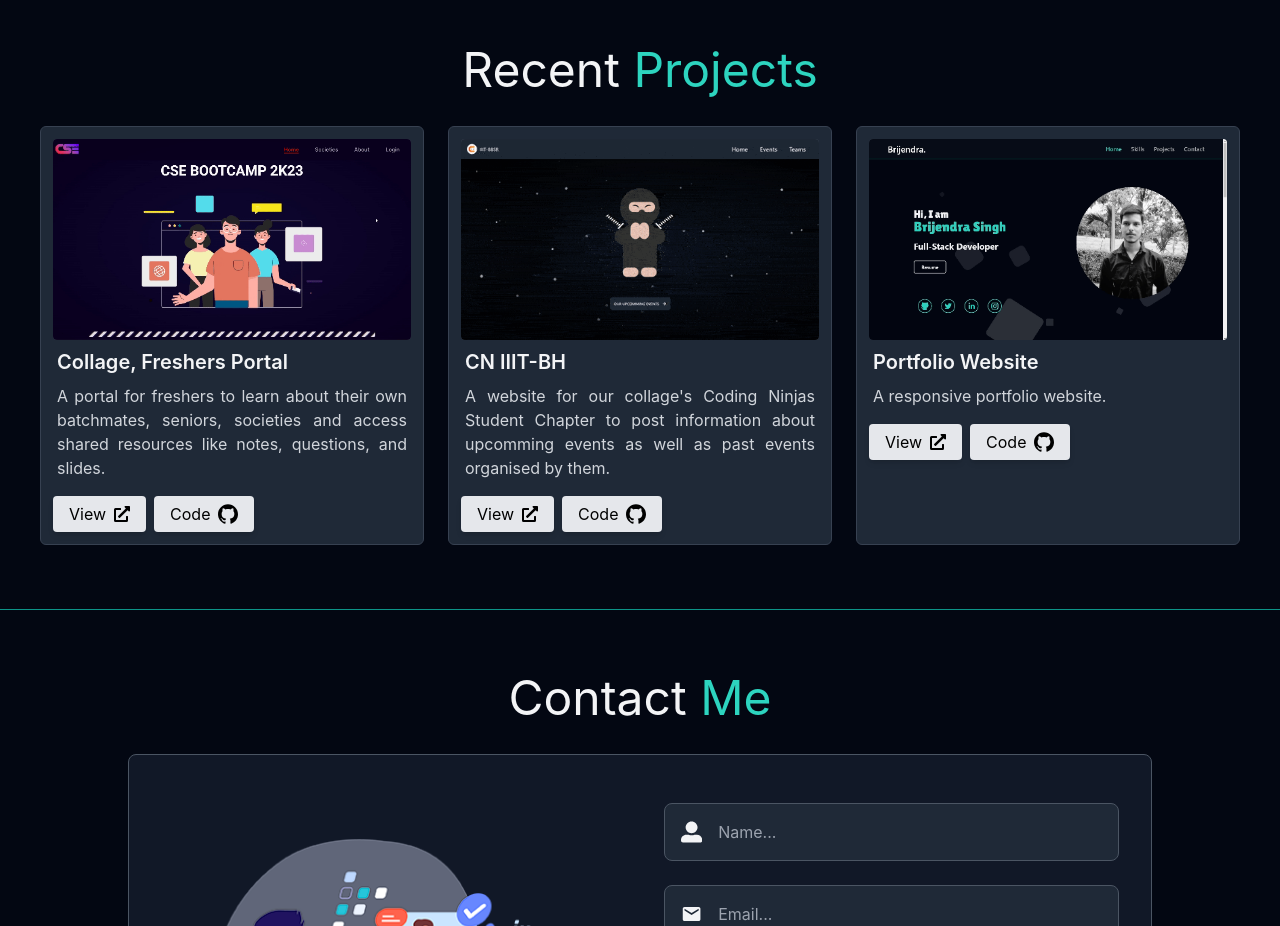
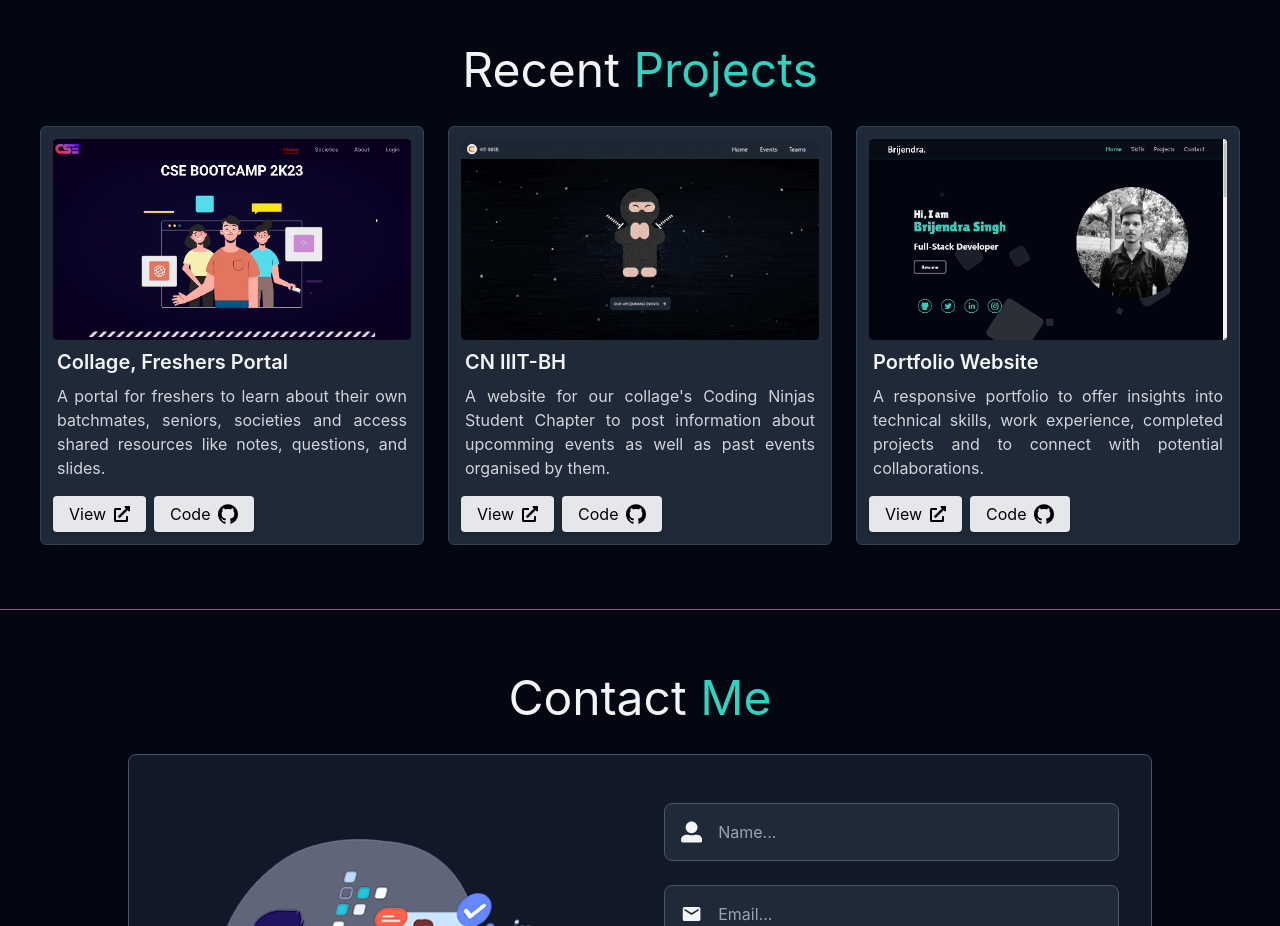
Before and after one commit to Brijendra-Singh2003/portfolio, a React (Create React App) app: page / in a window 1280 px wide. Shown: the part 1460-2386 px from the top of the page. Built offline with nearby package versions, Linux system fonts and the light colour scheme.

Commit message:
project change

```diff
--- /dev/null
+++ b/src/components/ProjectCard.js
@@ -0,0 +1,51 @@
+import { useInView } from "framer-motion";
+import React, { useRef } from "react";
+import { FaExternalLinkAlt } from "react-icons/fa";
+import { SiGithub } from "react-icons/si";
+
+/** @type {React.FC<{ title: string; image: string; projectLink: string; codeLink: string; children: ReactNode;}>} */
+const ProjectCard = ({ image, title, children, projectLink, codeLink }) => {
+  const ref = useRef();
+  const isInView = useInView(ref, { once: true });
+  return (
+    <div
+      ref={ref}
+      className="max-w-96 bg-gray-800 text-gray-100 border border-gray-700 p-3 rounded-md flex flex-col gap-2"
+      style={{
+        transform: isInView ? "none" : "translateY(100px)",
+        opacity: isInView ? 1 : 0,
+        transition: "all 0.9s cubic-bezier(0.17, 0.55, 0.55, 1) 0.3s",
+      }}
+    >
+      <img
+        className="w-full aspect-video bg-gray-600 rounded"
+        src={image}
+        alt=""
+      />
+      <h2 className=" font-semibold px-1 text-xl">{title}</h2>
+      <p className="text-gray-300 text-justify px-1">{children}</p>
+      <div className="flex gap-2 flex-wrap mt-2">
+        <a
+          className="group flex items-center gap-2 hover:bg-white bg-gray-200 shadow-md transition text-black w-fit py-1.5 px-4 rounded"
+          href={projectLink}
+          target="_blank"
+          rel="noreferrer"
+        >
+          <span>View</span>
+          <FaExternalLinkAlt className="h-4 w-4 group-hover:ml-2 duration-300" />
+        </a>
+        <a
+          className="group flex items-center gap-2 hover:bg-white bg-gray-200 shadow-md transition text-black w-fit py-1.5 px-4 rounded"
+          href={codeLink}
+          target="_blank"
+          rel="noreferrer"
+        >
+          <span>Code</span>
+          <SiGithub className="h-5 w-5 group-hover:ml-2 duration-300" />
+        </a>
+      </div>
+    </div>
+  );
+};
+
+export default ProjectCard;
--- a/src/pages/Projects.js
+++ b/src/pages/Projects.js
@@ -1,98 +1,49 @@
-import React, { useRef } from "react";
+import React from "react";
 import project1 from "../assets/CSE.gif";
 import project2 from "../assets/CN.gif";
 import project3 from "../assets/port.gif";
-import { FaExternalLinkAlt } from "react-icons/fa";
-import { SiGithub } from "react-icons/si";
-import { useInView } from "framer-motion";
+import ProjectCard from "../components/ProjectCard";
 
 export default function Projects() {
-  const ref = useRef();
-  const isInView = useInView(ref, { once: true });
   return (
     <div id="projects" className="py-8 px-2 w-full border-b border-teal-600">
       <div className="max-w-7xl w-full flex flex-col items-center mx-auto py-8">
         <h1 className="text-5xl font-h text-center pb-8">
           Recent <span className="text-teal-400">Projects</span>
         </h1>
-        <div ref={ref} className="flex flex-wrap sm-px-8 gap-6 justify-center">
-          <Project
+        <div className="flex flex-wrap sm-px-8 gap-6 justify-center">
+          <ProjectCard
             image={project1}
             title={"Collage, Freshers Portal"}
-            link="https://csebootcamp2.vercel.app/"
-            code="https://github.com/Brijendra-Singh2003/BootCamp_2.0"
-            isInView={isInView}
-            delay="0.3s"
+            projectLink="https://csebootcamp2.vercel.app/"
+            codeLink="https://github.com/Brijendra-Singh2003/BootCamp_2.0"
           >
             A portal for freshers to learn about their own batchmates, seniors,
             societies and access shared resources like notes, questions, and
             slides.
-          </Project>
-          <Project
+          </ProjectCard>
+          <ProjectCard
             image={project2}
             title={"CN IIIT-BH"}
-            link="https://coding-ninja.vercel.app/"
-            code="https://github.com/Brijendra-Singh2003/Coding-Ninja"
-            isInView={isInView}
-            delay="0.6s"
+            projectLink="https://coding-ninja.vercel.app/"
+            codeLink="https://github.com/Brijendra-Singh2003/Coding-Ninja"
           >
             A website for our collage's Coding Ninjas Student Chapter to post
             information about upcomming events as well as past events organised
             by them.
-          </Project>
-          <Project
+          </ProjectCard>
+          <ProjectCard
             image={project3}
             title={"Portfolio Website"}
-            link="/"
-            code="https://github.com/Brijendra-Singh2003/portfolio"
-            isInView={isInView}
-            delay="0.9s"
+            projectLink="/"
+            codeLink="https://github.com/Brijendra-Singh2003/portfolio"
           >
-            A responsive portfolio website.
-          </Project>
+            A responsive portfolio to offer insights into technical skills, work
+            experience, completed projects and to connect with potential
+            collaborations.
+          </ProjectCard>
         </div>
       </div>
     </div>
   );
 }
-
-function Project({ image, title, children, link, code, isInView, delay }) {
-  return (
-    <div
-      className="max-w-96 bg-gray-800 text-gray-100 border border-gray-700 p-3 rounded-md flex flex-col gap-2"
-      style={{
-        transform: isInView ? "none" : "translateY(100px)",
-        opacity: isInView ? 1 : 0,
-        transition: "all 0.9s cubic-bezier(0.17, 0.55, 0.55, 1)" + delay,
-      }}
-    >
-      <img
-        className="w-full aspect-video bg-gray-600 rounded"
-        src={image}
-        alt=""
-      />
-      <h2 className=" font-semibold px-1 text-xl">{title}</h2>
-      <p className="text-gray-300 text-justify px-1">{children}</p>
-      <div className="flex gap-2 flex-wrap mt-2">
-        <a
-          className="group flex items-center gap-2 hover:bg-white bg-gray-200 shadow-md transition text-black w-fit py-1.5 px-4 rounded"
-          href={link}
-          target="_blank"
-          rel="noreferrer"
-        >
-          <span>View</span>
-          <FaExternalLinkAlt className="h-4 w-4 group-hover:ml-2 duration-300" />
-        </a>
-        <a
-          className="group flex items-center gap-2 hover:bg-white bg-gray-200 shadow-md transition text-black w-fit py-1.5 px-4 rounded"
-          href={code}
-          target="_blank"
-          rel="noreferrer"
-        >
-          <span>Code</span>
-          <SiGithub className="h-5 w-5 group-hover:ml-2 duration-300" />
-        </a>
-      </div>
-    </div>
-  );
-}
```
